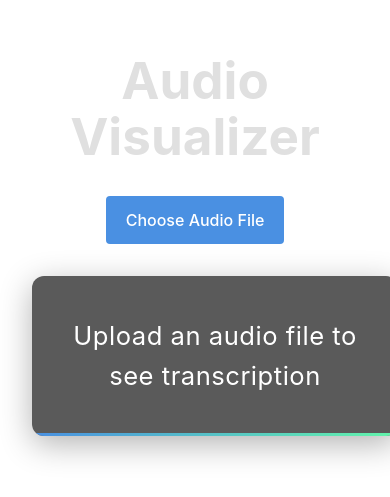
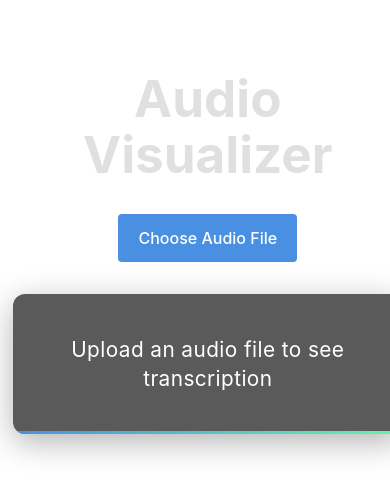
Before and after one commit to tpaulshippy/audio-visualizer, a React (Vite) app in the folder front/: page / in a window 390 px wide. Shown: the part 179-676 px from the top of the page. Built offline with nearby package versions, Linux system fonts and the light colour scheme.

Commit message:
Style it wider

```diff
--- a/front/src/App.css
+++ b/front/src/App.css
@@ -39,8 +39,8 @@ h1 {
 
 /* Animated transcription styles */
 .animated-transcription-container {
-  height: 120px; /* Fixed height */
-  min-height: 120px;
+  height: 180px; /* Increased height for desktop */
+  min-height: 180px;
   display: flex;
   align-items: center;
   justify-content: center;
@@ -51,8 +51,10 @@ h1 {
   box-shadow: 0 8px 32px rgba(0, 0, 0, 0.3);
   overflow: hidden;
   position: relative;
-  width: 100%; /* Take full width of parent */
-  max-width: 100%;
+  width: 100vw; /* Full viewport width */
+  max-width: 100vw; /* Ensure it doesn't get constrained */
+  margin-left: calc(-50vw + 50%); /* Center it relative to the page */
+  box-sizing: border-box;
 }
 
 .animated-transcription-container::after {
@@ -67,7 +69,7 @@ h1 {
 }
 
 .animated-segment {
-  font-size: 1.6rem;
+  font-size: 1.8rem; /* Slightly larger text */
   line-height: 1.6;
   color: #ffffff;
   font-weight: 400;
@@ -254,3 +256,43 @@ h1 {
 .read-the-docs {
   color: #888;
 }
+
+/* Add responsive media queries at the end of file */
+@media screen and (max-width: 768px) {
+  #root {
+    padding: 1rem;
+    max-width: 95%;
+  }
+
+  .animated-transcription-container {
+    height: 150px; /* Smaller height on tablets */
+    min-height: 150px;
+    padding: 15px;
+    margin: 1.5rem 0;
+  }
+
+  .animated-segment {
+    font-size: 1.5rem; /* Smaller font on tablets */
+    width: 95%;
+  }
+}
+
+@media screen and (max-width: 480px) {
+  #root {
+    padding: 0.8rem;
+    max-width: 100%;
+  }
+
+  .animated-transcription-container {
+    height: 140px; /* Even smaller height on mobile phones */
+    min-height: 140px;
+    padding: 12px;
+    margin: 1rem 0;
+  }
+
+  .animated-segment {
+    font-size: 1.3rem; /* Smaller font on mobile phones */
+    line-height: 1.4;
+    width: 95%;
+  }
+}
```
